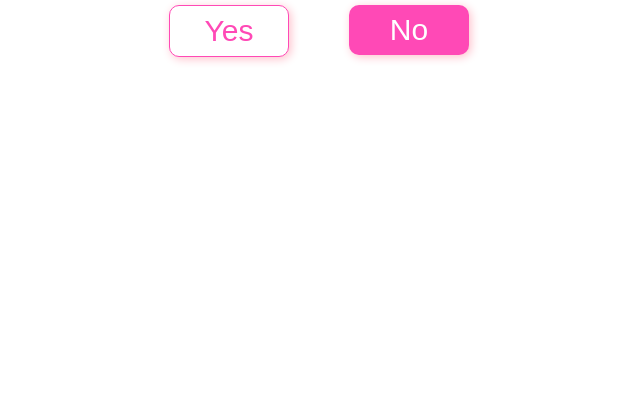
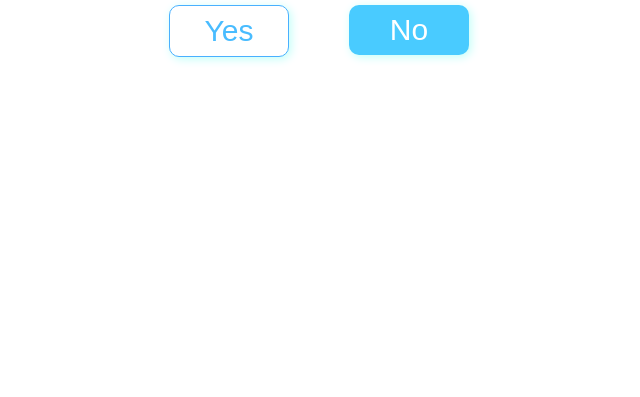
Before and after one commit to chinseila168/Portfolio_Setec, a plain HTML site: page index.html in a window 1280 px wide. Shown: the part 403-800 px from the top of the page, without its empty margins (321-961 px from the left). Drawn offline with Linux system fonts and the light colour scheme.

Commit message:
first commit

```diff
--- a/style.css
+++ b/style.css
@@ -36,17 +36,23 @@
   border: none;
   outline: none;
   cursor: pointer;
-    box-shadow: 2px 2px 10px pink;
+  box-shadow: 2px 2px 10px rgb(192, 255, 248);
 }
 button:nth-child(1) {
-    border: 1px solid rgb(255, 73, 182);
+  border: 1px solid rgb(73, 176, 255);
   left: 100px;
   background-color: rgb(255, 255, 255);
-    color: rgb(255, 73, 182);
+  color: rgb(73, 188, 255);
 }
 button:nth-child(2) {
   right: 100px;
-    background-color: rgb(255, 73, 182);
+  background-color: rgb(73, 203, 255);
   color: white;
   transition: all 0.3s ease-out;
 }
+.yes:hover {
+  color: red;
+  background-color: rgb(255, 219, 101);
+  box-shadow: 5px 5px rgb(86, 86, 86);
+  transition: 0.5s;
+}
```
Also changed, not shown: index.html (+1 -1 lines). Lines whose indentation alone changed are shown as unchanged.
